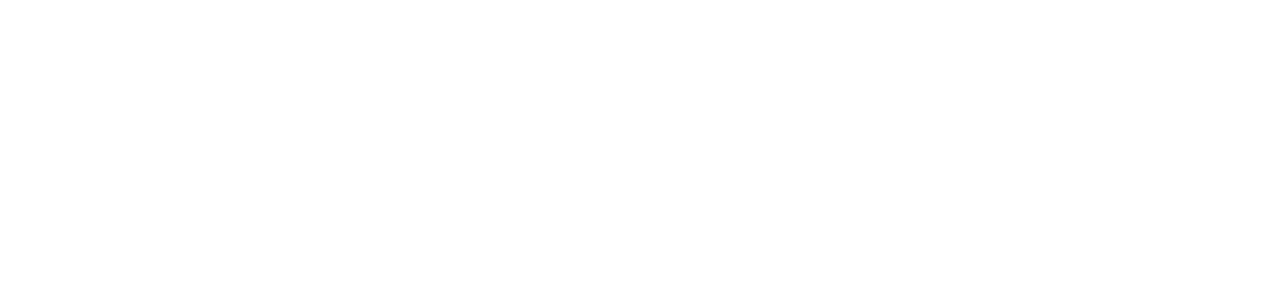
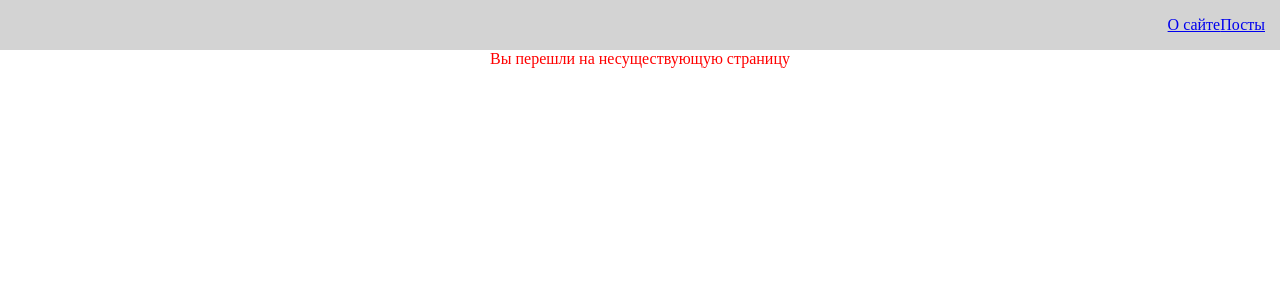
Before and after one commit to dangerb3/Notes-app, a React (Create React App) app: page / in a window 1280 px wide. Before the commit this address had no page. Shown: the top 300 px of the page. Built offline with nearby package versions, Linux system fonts and the light colour scheme.

Commit message:
Add navbar and new routes

```diff
--- a/src/App.js
+++ b/src/App.js
@@ -1,15 +1,19 @@
 import React from "react";
-import { BrowserRouter, Route, Routes } from "react-router-dom";
+import { BrowserRouter, Route, Routes, Navigate } from "react-router-dom";
+import Navbar from "./components/UI/Navbar/Navbar";
 import About from "./pages/About";
 import Posts from "./pages/Posts";
 import "./styles/App.css";
+import Error from "./pages/Error";
 
 function App() {
   return (
     <BrowserRouter>
+      <Navbar />
       <Routes>
         <Route path="/about" element={<About />} />
         <Route path="/posts" element={<Posts />} />
+        <Route path="*" element={<Error />} />
       </Routes>
     </BrowserRouter>
   );
--- a/src/components/ClassCounter.jsx
+++ b/src/components/ClassCounter.jsx
@@ -24,7 +24,7 @@
         return (
             <div>
             <h1>{this.state.count}</h1>
-            <button onClick={this.increment}>Increment</button>{/* Используем this при обращении к полям класса */}
+            <button onClick={this.increment}>Increment</button>
             <button onClick={this.decrement}>Decrement</button>
         </div>
         )
--- /dev/null
+++ b/src/components/UI/Navbar/Navbar.jsx
@@ -0,0 +1,15 @@
+import React from 'react';
+import { Link } from 'react-router-dom';
+
+const Navbar = () => {
+    return (
+        <div className="navbar">
+          <div className="navbar__links">
+            <Link to="/about">О сайте</Link>
+            <Link to="/posts">Посты</Link>
+          </div>
+        </div>
+    );
+}
+
+export default Navbar;
--- /dev/null
+++ b/src/pages/Error.jsx
@@ -0,0 +1,11 @@
+import React from 'react';
+
+const Error = () => {
+    return (
+        <div style={{color: 'red'}}>
+            Вы перешли на несуществующую страницу
+        </div>
+    );
+}
+
+export default Error;
--- a/src/styles/App.css
+++ b/src/styles/App.css
@@ -6,7 +6,8 @@
 
 #root {
     display: flex;
-    justify-content: center;
+    flex-direction: column;
+    align-items: center;
 }
 
 .App {
@@ -52,5 +53,17 @@
 .page__current {
     border: 2px solid orange;
     font-weight: bold;
+}
 
+.navbar {
+    height: 50px;
+    width: 100vw;
+    display: flex;
+    align-items: center;
+    padding: 0 15px;
+    background: lightgray;
 }
+
+.navbar__links {
+    margin-left:auto;
+}
```
